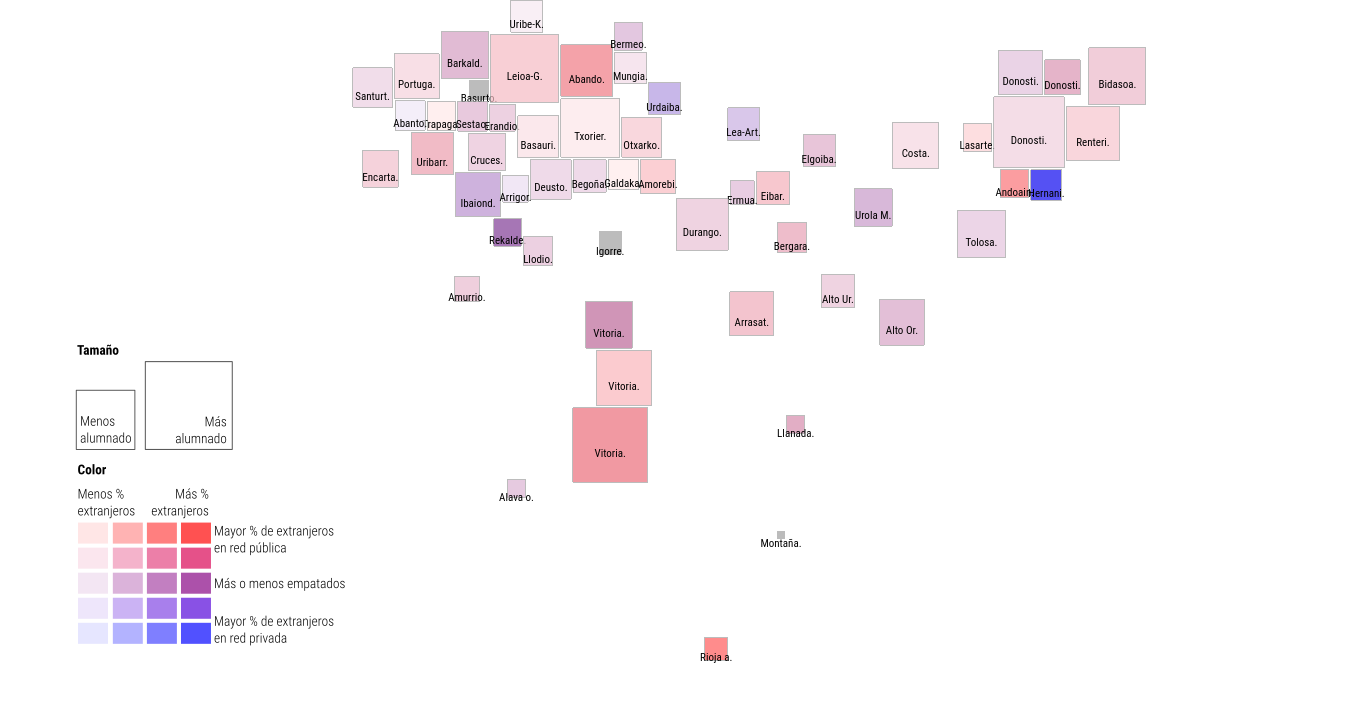
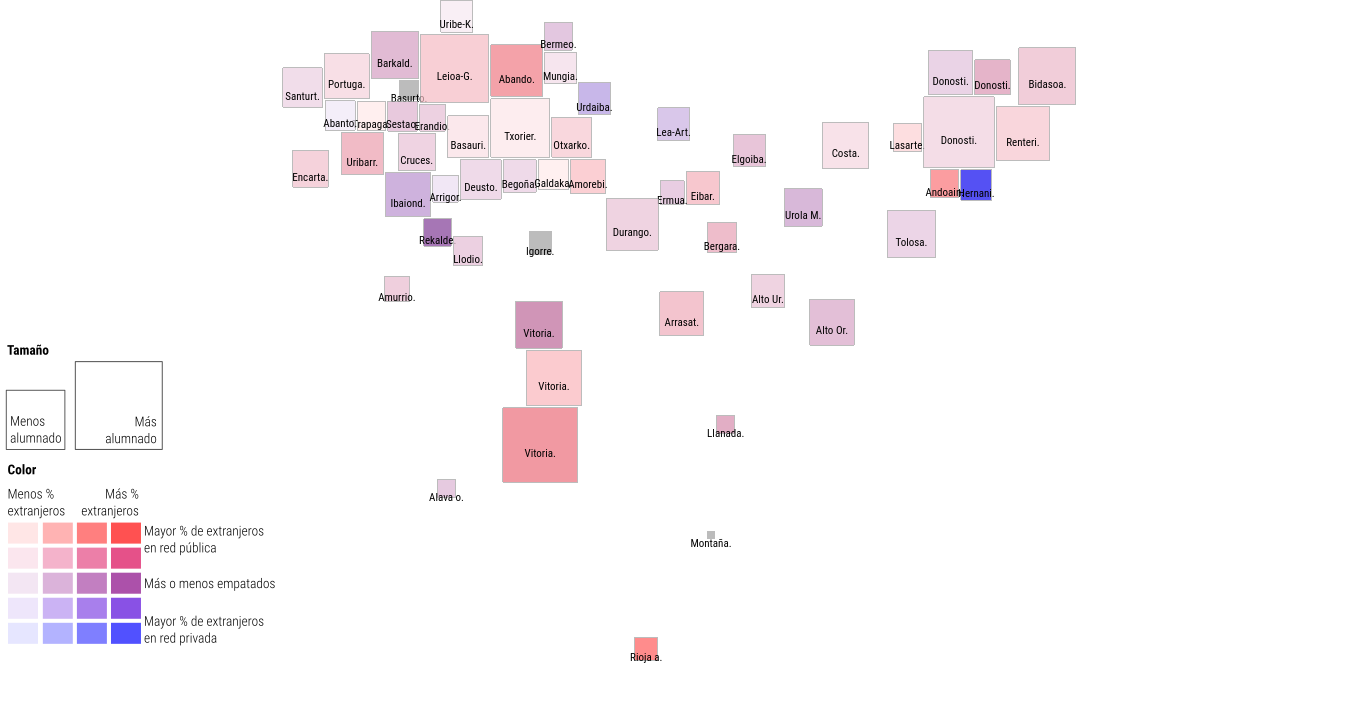
Before and after one commit to numeroteca/numeroteca.github.io, a plain HTML site: page segregacionescolar/extranjero/index_embed.html in a window 1280 px wide. Shown: the whole page, 1350 px wide, since content can reach past the window. Drawn offline with Linux system fonts and the light colour scheme; files that its build step writes are made by us from their sources; a script that the page names is missing.

Commit message:
mejora embed cartograma

```diff
--- a/segregacionescolar/extranjero/index_embed.html
+++ b/segregacionescolar/extranjero/index_embed.html
@@ -92,11 +92,7 @@ rect {
 <link type="image/png" sizes="256x256" href="../favicon.png" rel="icon" />
 </head>
 <body>
-<main class="container">
-	<section id="interactivo">
-		<div id="cartogram"></div>
-	</section>
-</main>
+<div id="cartogram"></div>
 
 <script type="text/javascript" src="../bootstrap/js/bootstrap.min.js"></script>
 <script type="text/javascript" src="../js/d3.v4.min.js"></script>
```
